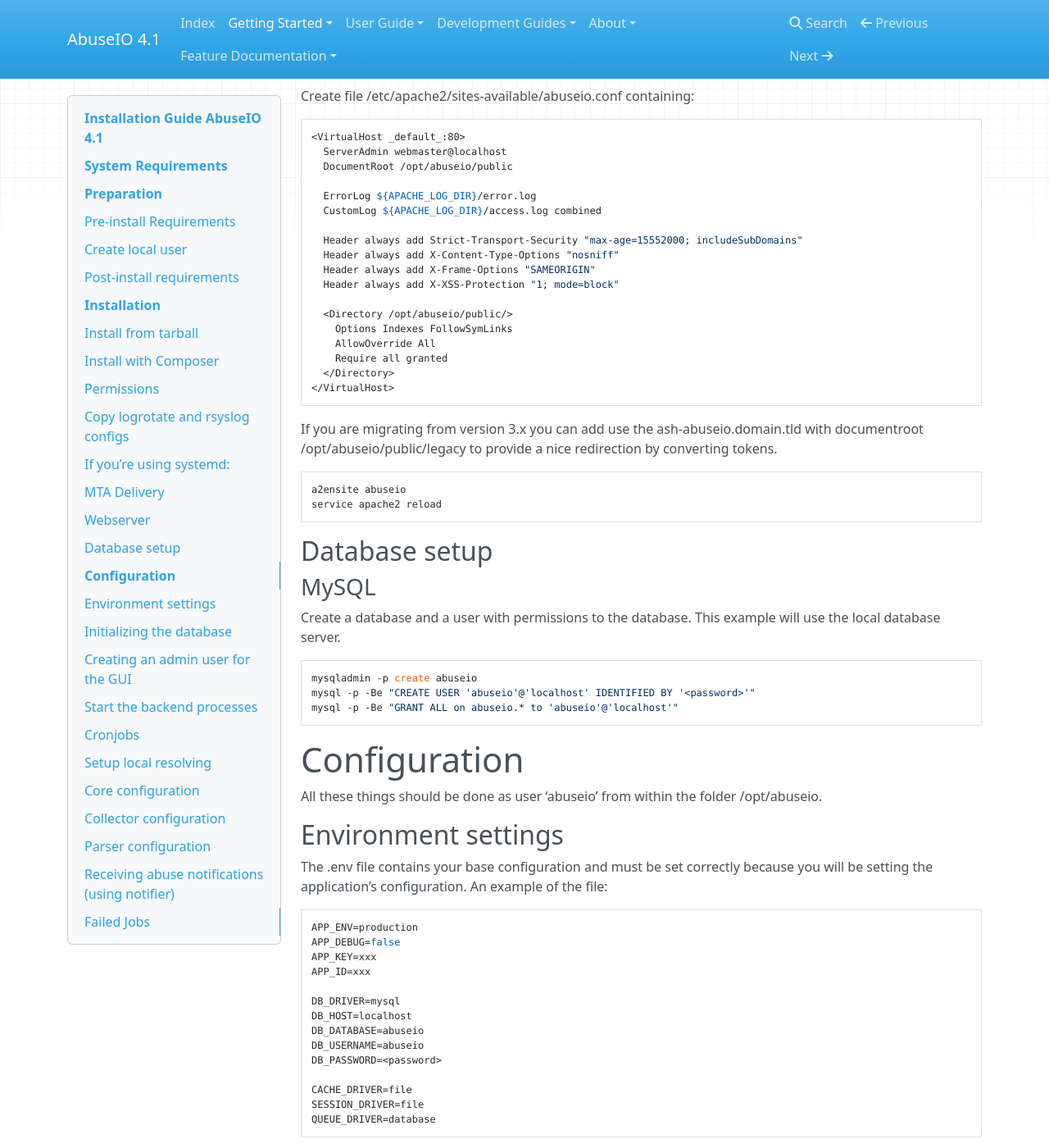
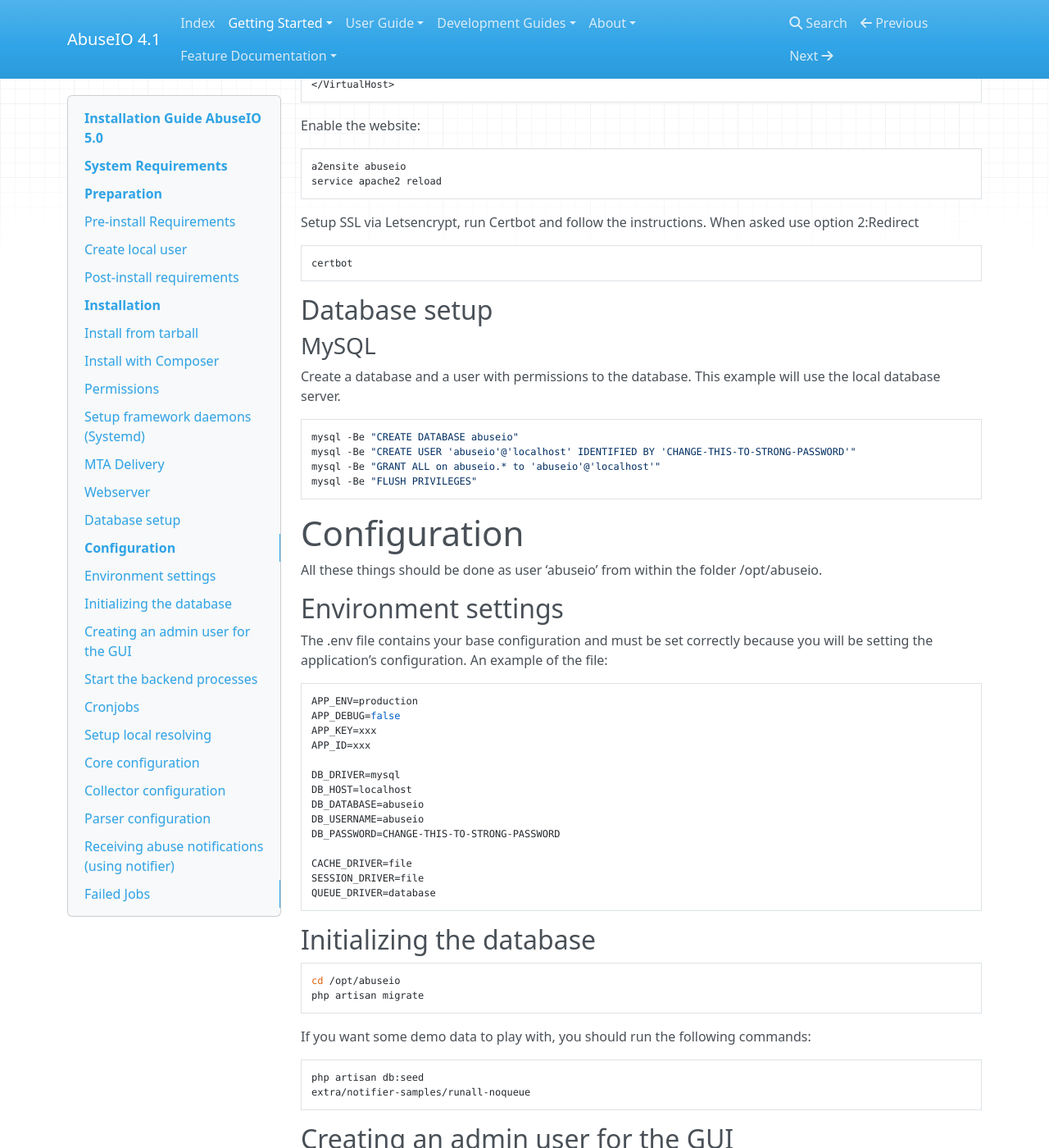
Before and after one commit to AbuseIO/abuseio-docs, an MkDocs documentation site: the page built from docs/installation.md, in a window 1280 px wide and 1400 px high, scrolled down 5018 px. Shown: the whole window at 82% size. Built offline with MkDocs 1.6.1, drawn with Linux system fonts in a browser that asks for light colours; nearby versions of some CDN libraries; old or Windows-style settings are respelled for this version of MkDocs; some of the changed text lies outside the part shown.

Commit message:
Update installation.md

````diff
--- a/docs/installation.md
+++ b/docs/installation.md
@@ -1,4 +1,4 @@
-# Installation Guide AbuseIO 4.1
+# Installation Guide AbuseIO 5.0
 
 # System Requirements
 
@@ -142,27 +142,12 @@ chmod 770 bootstrap/cache/
 ```
 
 
-## Copy logrotate and rsyslog configs
-> Note: The user/group 'syslog:adm' is prorably a Debianism, and could differ for your Linux distribution!
-```
-mkdir /var/log/abuseio
-chown syslog:adm /var/log/abuseio
-cp -vr /opt/abuseio/extra/etc/logrotate.d/* /etc/logrotate.d/
-cp -vr /opt/abuseio/extra/etc/rsyslog.d/* /etc/rsyslog.d/
-service rsyslog restart
-```
+## Setup framework daemons (Systemd)
 
-> Important: Do NOT use supervisor AND systemd at the same time.
-
-## If you're using systemd:
-### On Debian / Ubuntu-likes
 ```
 cp -vr /opt/abuseio/extra/etc/systemd/* /etc/systemd/
 systemctl daemon-reload
 ```
-
-There's a slight variation in the names of required services on different Linux distributions.
-On CentOS, make sure the 'Requires=' lines in the service files point to the correct service names or the applications will fail to start.
 
 ## MTA Delivery
 
@@ -249,11 +235,17 @@ Create file /etc/apache2/sites-available/abuseio.conf containing:
 </VirtualHost>
 ```
 
-If you are migrating from version 3.x you can add use the ash-abuseio.domain.tld with documentroot /opt/abuseio/public/legacy to provide a nice redirection by converting tokens.
+Enable the website:
 
 ```
 a2ensite abuseio
 service apache2 reload
+```
+
+Setup SSL via Letsencrypt, run Certbot and follow the instructions. When asked use option 2:Redirect
+
+```
+certbot
 ```
 
 ## Database setup
@@ -262,9 +254,10 @@ service apache2 reload
 Create a database and a user with permissions to the database. This example will use the local database server.
 
 ```
-mysqladmin -p create abuseio
-mysql -p -Be "CREATE USER 'abuseio'@'localhost' IDENTIFIED BY '<password>'"
-mysql -p -Be "GRANT ALL on abuseio.* to 'abuseio'@'localhost'"
+mysql -Be "CREATE DATABASE abuseio"
+mysql -Be "CREATE USER 'abuseio'@'localhost' IDENTIFIED BY 'CHANGE-THIS-TO-STRONG-PASSWORD'"
+mysql -Be "GRANT ALL on abuseio.* to 'abuseio'@'localhost'"
+mysql -Be "FLUSH PRIVILEGES"
 ```
 
 # Configuration
@@ -285,7 +278,7 @@ DB_DRIVER=mysql
 DB_HOST=localhost
 DB_DATABASE=abuseio
 DB_USERNAME=abuseio
-DB_PASSWORD=<password>
+DB_PASSWORD=CHANGE-THIS-TO-STRONG-PASSWORD
 
 CACHE_DRIVER=file
 SESSION_DRIVER=file
````
Also changed, not shown: other parts of docs/installation.md (+1 -0 lines).
